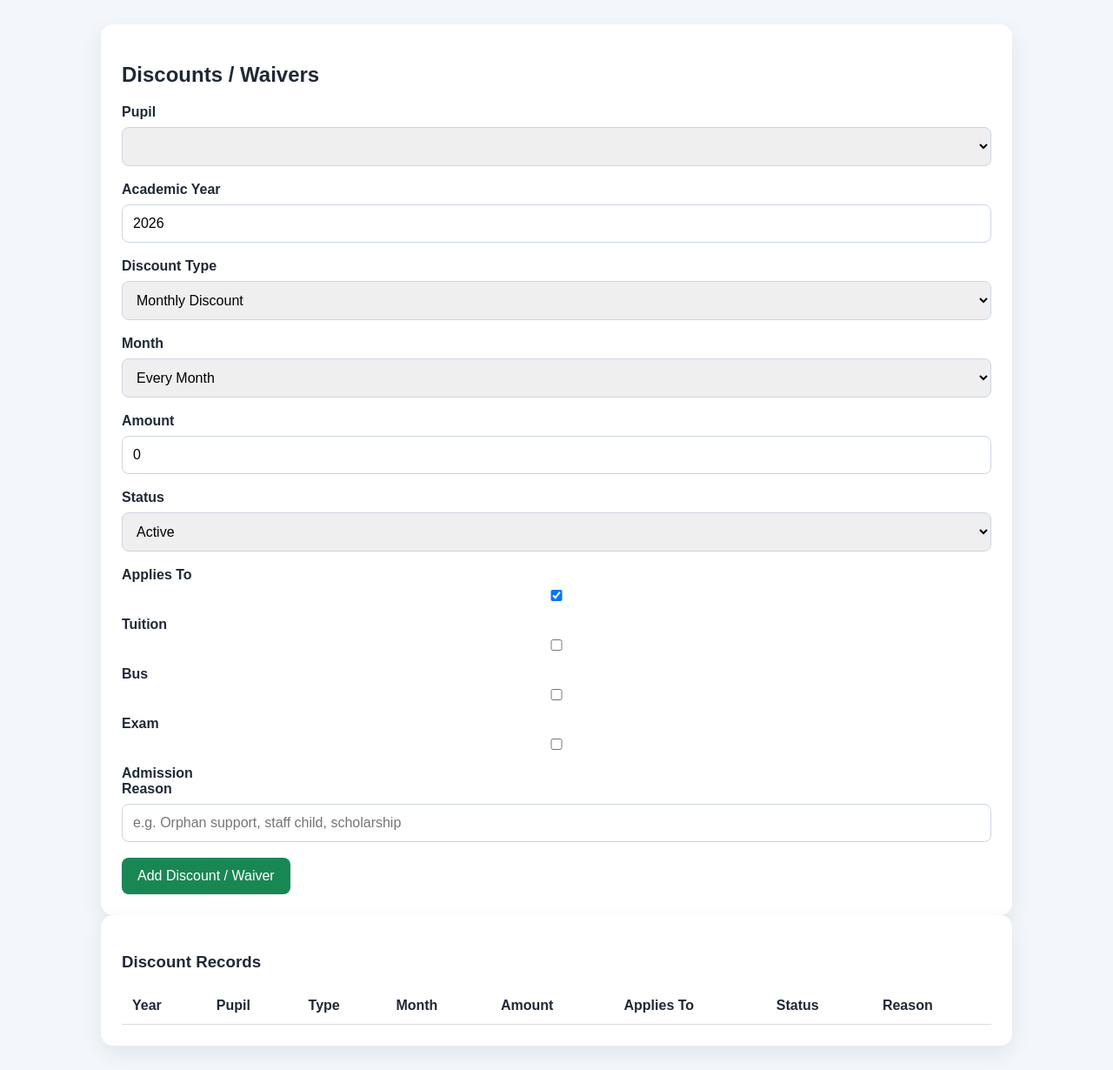
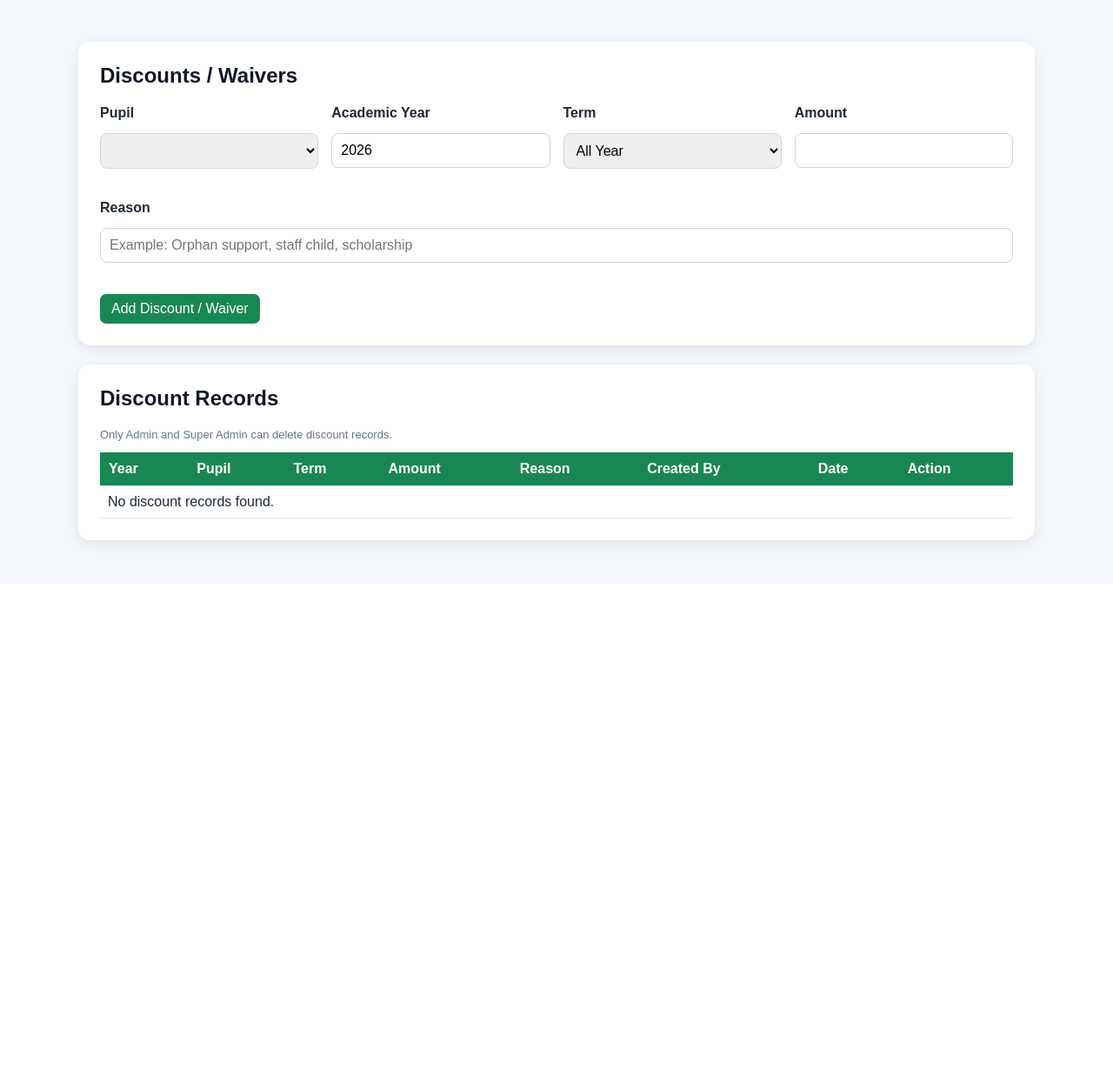
Before and after one commit to qaswar114/umar-faruq-school-system, a Flask app: page /discounts in a window 1280 px wide. Shown: the part 134-1364 px from the top of the page at 87% size. After the commit the page ends 770 px from the top, so only its background shows below. Run offline with Flask 3, Linux system fonts and the light colour scheme; the visitor is signed in with stand-in values (Sample User, id 1); lists and menus that the app fills with data are empty.

Commit message:
Update discounts.html

```diff
--- a/templates/discounts.html
+++ b/templates/discounts.html
@@ -1,104 +1,203 @@
 {% extends "base.html" %}
 {% block content %}
 
-<div class="panel">
+<style>
+.discount-wrap{
+    max-width:1100px;
+    margin:20px auto;
+}
+
+.discount-card{
+    background:white;
+    padding:25px;
+    border-radius:14px;
+    box-shadow:0 4px 14px rgba(0,0,0,.08);
+    margin-bottom:22px;
+}
+
+.discount-card h2{
+    margin-top:0;
+    color:#111827;
+}
+
+.grid{
+    display:grid;
+    grid-template-columns:repeat(auto-fit,minmax(220px,1fr));
+    gap:15px;
+}
+
+label{
+    font-weight:bold;
+    margin-bottom:6px;
+    display:block;
+}
+
+input, select{
+    width:100%;
+    padding:10px;
+    border:1px solid #cbd5e1;
+    border-radius:8px;
+}
+
+.btn{
+    border:none;
+    padding:8px 13px;
+    border-radius:7px;
+    color:white;
+    background:#0d6efd;
+    cursor:pointer;
+    text-decoration:none;
+    display:inline-block;
+}
+
+.btn.green{
+    background:#198754;
+}
+
+.btn.red{
+    background:#dc3545;
+}
+
+table{
+    width:100%;
+    border-collapse:collapse;
+    background:white;
+}
+
+th{
+    background:#198754;
+    color:white;
+    padding:10px;
+    text-align:left;
+}
+
+td{
+    padding:9px;
+    border-bottom:1px solid #e5e7eb;
+}
+
+tr:hover{
+    background:#f8fafc;
+}
+
+.small{
+    font-size:13px;
+    color:#64748b;
+}
+
+@media print{
+    nav, header, .navbar, .topbar, .sidebar, .menu, .no-print{
+        display:none !important;
+    }
+
+    .discount-card{
+        box-shadow:none;
+        border:none;
+    }
+}
+</style>
+
+<div class="discount-wrap">
+
+<div class="discount-card no-print">
 <h2>Discounts / Waivers</h2>
 
 <form method="post">
+
+<div class="grid">
+
+<div>
 <label>Pupil</label>
 <select name="pupil_id" required>
 {% for p in pupils %}
 <option value="{{ p.id }}">{{ p.admission_no }} - {{ p.full_name }}</option>
 {% endfor %}
 </select>
+</div>
 
-        <div class="three">
 <div>
 <label>Academic Year</label>
 <input name="academic_year" type="number" value="{{ year }}" required>
 </div>
 
 <div>
-                <label>Discount Type</label>
-                <select name="discount_type">
-                    <option value="Monthly">Monthly Discount</option>
-                    <option value="Free">Free / Full Scholarship</option>
+<label>Term</label>
+<select name="term">
+<option>All Year</option>
+<option>Term 1</option>
+<option>Term 2</option>
+<option>Term 3</option>
 </select>
 </div>
 
 <div>
-                <label>Month</label>
-                <select name="month">
-                    {% for m in months %}
-                    <option value="{{ m }}">{{ m }}</option>
-                    {% endfor %}
-                </select>
-            </div>
+<label>Amount</label>
+<input name="amount" type="number" step="0.01" required>
 </div>
 
-        <div class="three">
-            <div>
-                <label>Amount</label>
-                <input name="amount" type="number" step="0.01" value="0">
 </div>
 
-            <div>
-                <label>Status</label>
-                <select name="status">
-                    <option>Active</option>
-                    <option>Inactive</option>
-                </select>
-            </div>
-
-            <div>
-                <label>Applies To</label>
-                <label><input type="checkbox" name="apply_tuition" checked> Tuition</label>
-                <label><input type="checkbox" name="apply_bus"> Bus</label>
-                <label><input type="checkbox" name="apply_exam"> Exam</label>
-                <label><input type="checkbox" name="apply_admission"> Admission</label>
-            </div>
-        </div>
+<br>
 
 <label>Reason</label>
-        <input name="reason" placeholder="e.g. Orphan support, staff child, scholarship">
+<input name="reason" placeholder="Example: Orphan support, staff child, scholarship">
 
-        <button class="btn green">Add Discount / Waiver</button>
+<br><br>
+
+<button class="btn green" type="submit">Add Discount / Waiver</button>
+
 </form>
 </div>
 
-<div class="panel">
-    <h3>Discount Records</h3>
+<div class="discount-card">
+<h2>Discount Records</h2>
+<p class="small">Only Admin and Super Admin can delete discount records.</p>
 
 <table>
 <tr>
 <th>Year</th>
 <th>Pupil</th>
-            <th>Type</th>
-            <th>Month</th>
+<th>Term</th>
 <th>Amount</th>
-            <th>Applies To</th>
-            <th>Status</th>
 <th>Reason</th>
+<th>Created By</th>
+<th>Date</th>
+<th class="no-print">Action</th>
 </tr>
 
 {% for d in discounts %}
 <tr>
 <td>{{ d.academic_year }}</td>
-            <td>{{ d.pupil.full_name }}</td>
-            <td>{{ d.discount_type }}</td>
-            <td>{{ d.month }}</td>
+<td>{{ d.pupil.full_name if d.pupil else "-" }}</td>
+<td>{{ d.term if d.term else "All Year" }}</td>
 <td>{{ money(d.amount) }}</td>
-            <td>
-                {% if d.apply_tuition %}Tuition {% endif %}
-                {% if d.apply_bus %}Bus {% endif %}
-                {% if d.apply_exam %}Exam {% endif %}
-                {% if d.apply_admission %}Admission {% endif %}
+<td>{{ d.reason }}</td>
+<td>{{ d.created_by if d.created_by else "-" }}</td>
+<td>{{ d.created_at.strftime('%d/%m/%Y') if d.created_at else "-" }}</td>
+
+<td class="no-print">
+{% if session.get("role") in ["admin", "super admin"] %}
+<form method="post"
+      action="{{ url_for('delete_discount', discount_id=d.id) }}"
+      style="display:inline;"
+      onsubmit="return confirm('Are you sure you want to delete this discount?');">
+    <button class="btn red" type="submit">Delete</button>
+</form>
+{% else %}
+<span class="small">No permission</span>
+{% endif %}
 </td>
-            <td>{{ d.status }}</td>
-            <td>{{ d.reason }}</td>
+</tr>
+
+{% else %}
+<tr>
+<td colspan="8">No discount records found.</td>
 </tr>
 {% endfor %}
+
 </table>
 </div>
 
+</div>
+
 {% endblock %}
```
Lines whose indentation alone changed are shown as unchanged.
